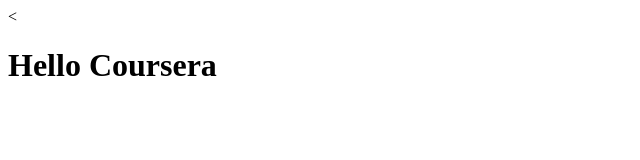
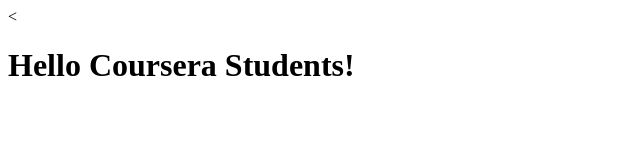
Before and after one commit to Reina4414/coursera-test, a plain HTML site: page index.html in a window 1280 px wide. Shown: the whole page, without its empty margins (0-640 px from the left). Drawn offline with Linux system fonts and the light colour scheme.

Commit message:
Add files via upload

```diff
--- a/index.html
+++ b/index.html
@@ -5,6 +5,6 @@
     <title>Hello Coursera Students </title>
   </head>
   <body>
-    <<h1>Hello Coursera</h1>
+    <<h1>Hello Coursera Students!</h1>
   </body>
 </html>
```
